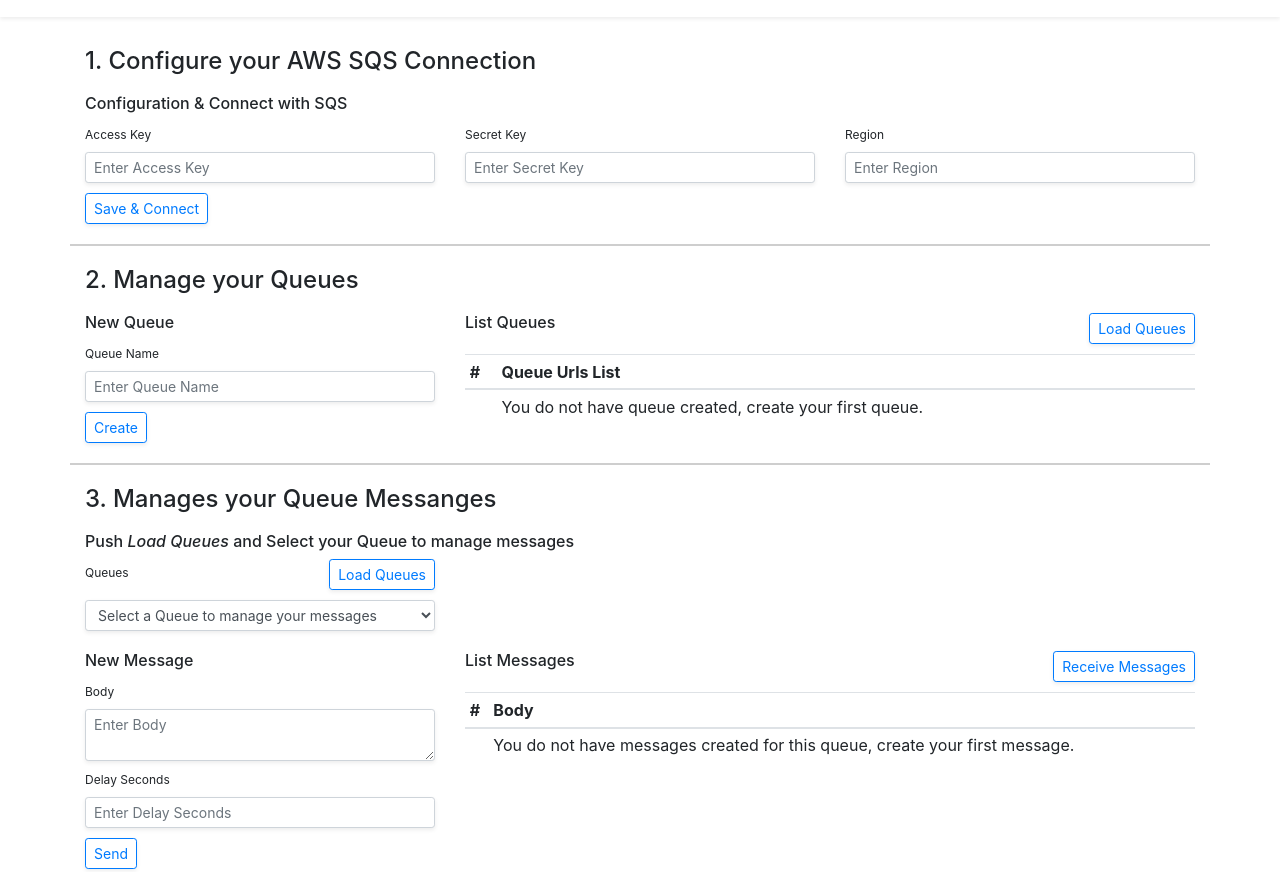
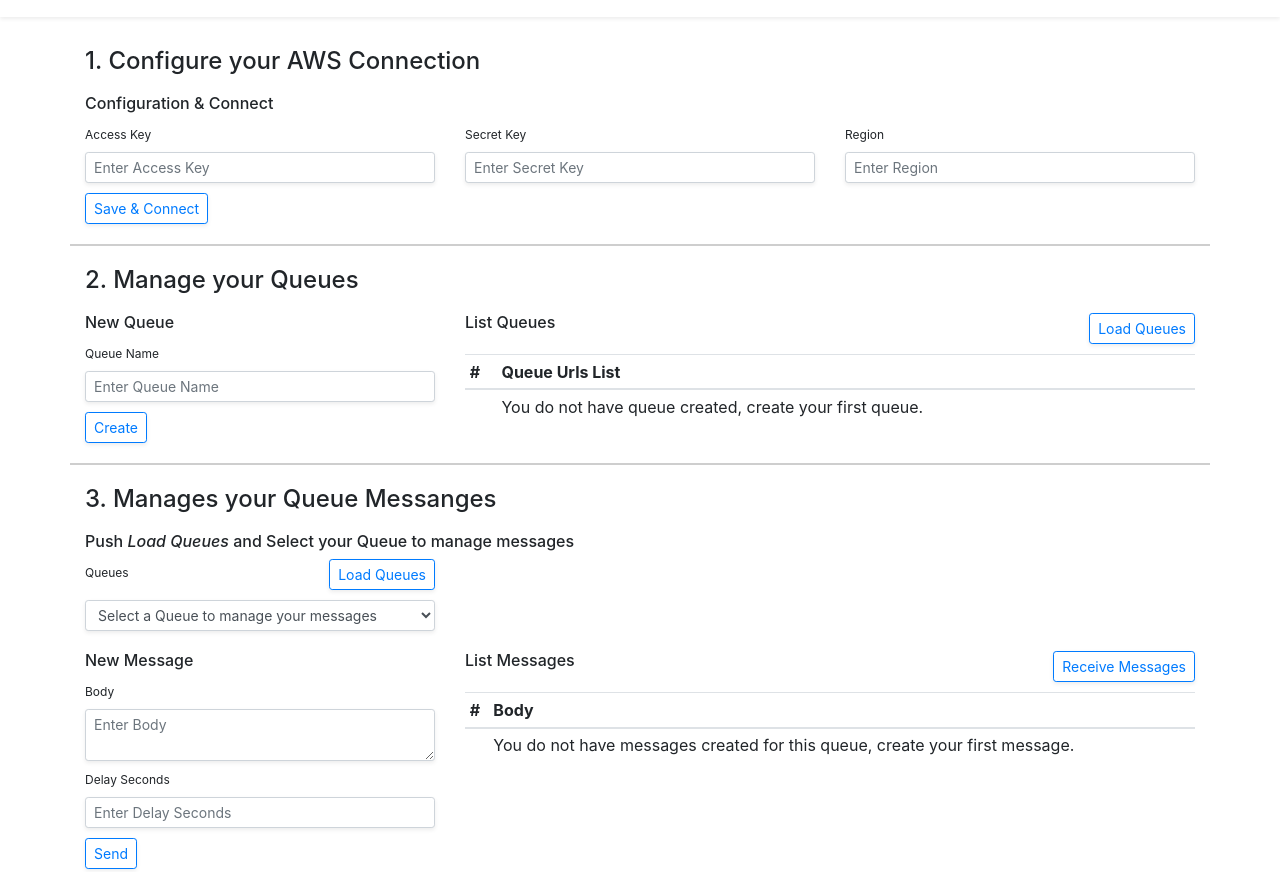
Before and after one commit to JoseJPR/tutorial-nodejs-aws-sqs, a website: page public/index.html in a window 1280 px wide. Shown: the part 67-939 px from the top of the page. Drawn offline with Linux system fonts and the light colour scheme; files that its build step writes are made by us from their sources; files whose address does not match are found by name.

Commit message:
Change text block connection

```diff
--- a/public/index.html
+++ b/public/index.html
@@ -21,12 +21,12 @@
       <div class="container b-b-cecece p-b-20">
         <div class="row">
           <div class="col-12">
-              <h4>1. Configure your AWS SQS Connection</h4>
+              <h4>1. Configure your AWS Connection</h4>
           </div>
         </div>
         <div class="row m-t-10">
           <div class="col-12">
-              <h6>Configuration & Connect with SQS</h6>
+              <h6>Configuration & Connect</h6>
           </div>
         </div>
         <div class="row">
```
